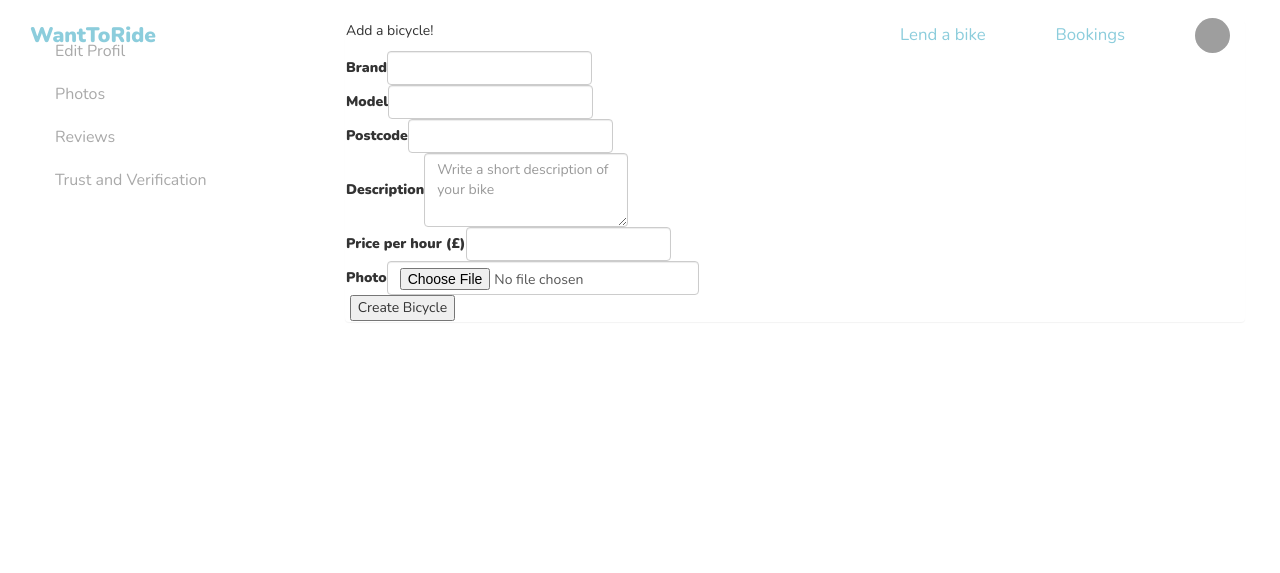
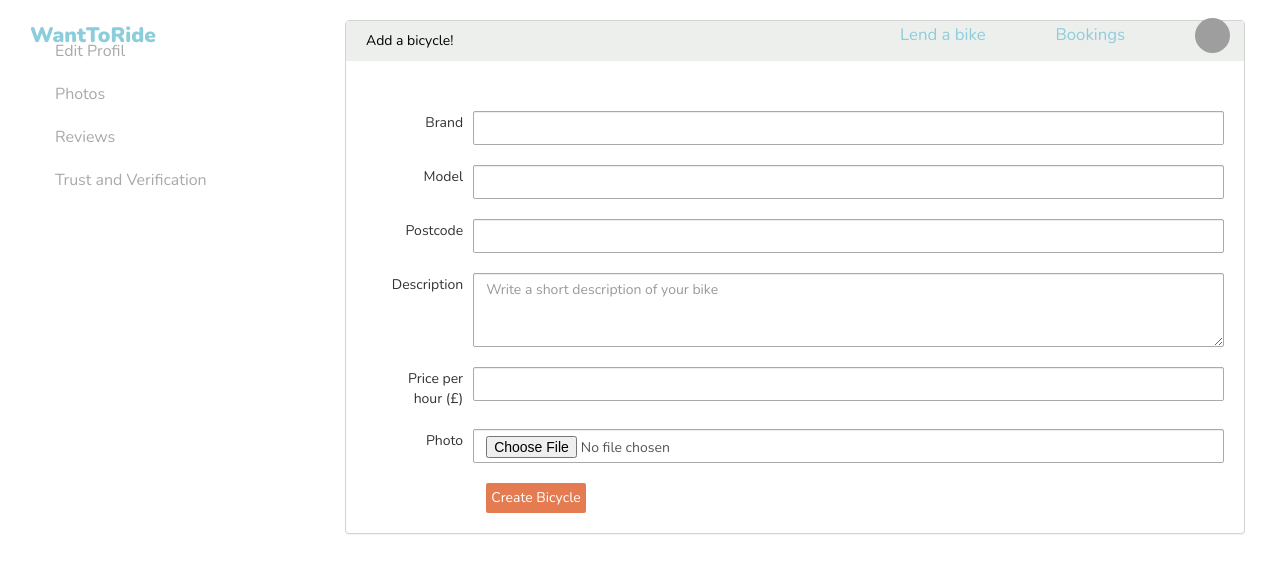
Before and after one commit to nickhen01/ride_my_bike, a Rails app: page /bicycles/new in a window 1280 px wide. Shown: the top 573 px of the page. Run offline with Rails 7, Linux system fonts and the light colour scheme; a user stored in the database is signed in; style sheets or scripts are compiled from the project's sources; some libraries are stand-ins or nearby versions; grey boxes are pictures that could not be loaded.

Commit message:
I FIXED IT

```diff
--- /dev/null
+++ b/app/assets/stylesheets/components/_form.scss
@@ -0,0 +1,83 @@
+.panel {
+  border: 1px solid lightgrey;
+  box-sizing: border-box;
+  float: right;
+  background-color: none;
+}
+
+.header {
+  background-color: #edefed;
+  position: relative;
+  margin: 0;
+  border-top: none;
+  p {
+    padding:10px 20px;
+    color: black;
+    font-size: 1em;
+  }
+
+}
+
+.simple_form {
+  padding: 20px;
+  display: block;
+  justify-content: space-between;
+  box-sizing: border-box;
+
+}
+
+.simple_form label {
+  float: left;
+  width: 100px;
+  text-align: right;
+  margin: 2px 10px;
+  font-weight: normal;
+  font-size: 14px;
+}
+
+.simple_form {
+  input, textarea {
+   border: 1px solid #aaa;
+   border-radius: 2px;
+   background-color: #fff;
+   font-size: 14px;
+   width: 100%;
+ }
+
+    input[type="submit"] {
+      padding: initial;
+      float: none;
+      background-color: #E57C51;
+      color: #fff;
+      border: none;
+      height: 30px;
+      width: 100px;
+
+    }
+}
+
+.form-inline {
+  margin: 20px 0px;
+}
+
+.form-inline {
+  .form-group {
+    display: flex;
+    justify-content: stretch;
+
+    @media (min-width: 768px) {
+      display: flex;
+    }
+  }
+
+  .form-control {
+    width: 100%;
+
+    @media (min-width: 768px) {
+      width: 100%;
+    }
+    .form-control-file {
+      background-color: black;
+    }
+  }
+}
--- a/app/assets/stylesheets/components/_index.scss
+++ b/app/assets/stylesheets/components/_index.scss
@@ -5,3 +5,4 @@
 @import "banner";
 @import "devise";
 @import "sidebar";
+@import "form";
```
